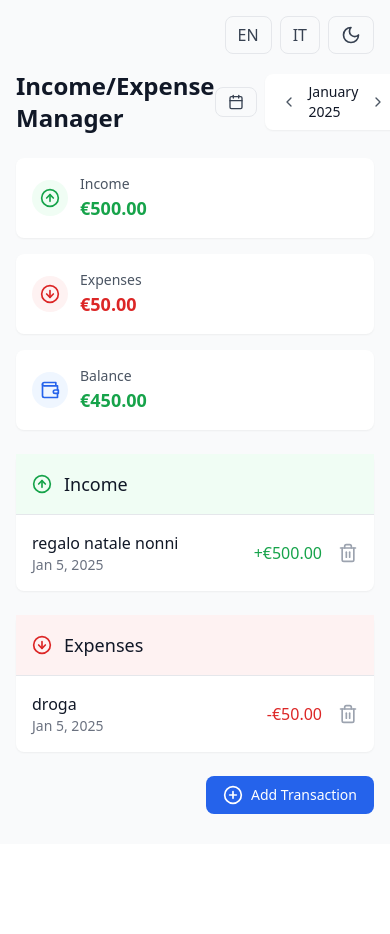
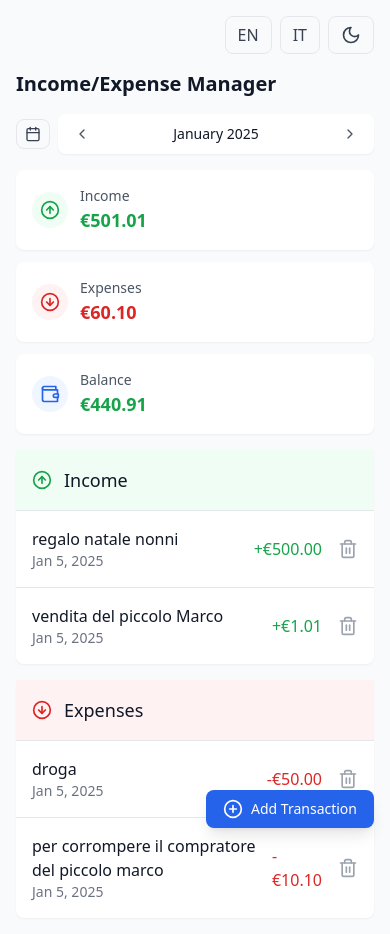
Before and after one commit to EletrolXaul/React-Entrate-Uscite, a React (Vite) app: page / in a window 390 px wide. Before the commit the page ends 844 px from the top, so only its background shows below. Built offline with nearby package versions, Linux system fonts and the light colour scheme; data requests are answered from the project's data file.

Commit message:
correzioni varie lato mobile view

```diff
--- a/db.json
+++ b/db.json
@@ -27,6 +27,20 @@
       "title": "droga",
       "amount": 50,
       "date": "2025-01-05"
+    },
+    {
+      "id": "a928",
+      "type": "income",
+      "title": "vendita del piccolo Marco",
+      "amount": 1.01,
+      "date": "2025-01-05"
+    },
+    {
+      "id": "0c41",
+      "type": "expense",
+      "title": "per corrompere il compratore del piccolo marco",
+      "amount": 10.1,
+      "date": "2025-01-05"
     }
   ]
 }
--- a/src/App.tsx
+++ b/src/App.tsx
@@ -29,15 +29,18 @@ export default function App() {
 
   return (
     <Layout>
-      <div className="max-w-7xl mx-auto space-y-6">
-        <div className="flex items-center justify-between">
-          <h1 className="text-2xl font-bold text-gray-900 dark:text-gray-100">{t('title')}</h1>
+      <div className="max-w-7xl mx-auto space-y-4 sm:space-y-6">
+        {/* Header più responsive */}
+        <div className="flex flex-col sm:flex-row items-start sm:items-center justify-between gap-4">
+          <h1 className="text-xl sm:text-2xl font-bold text-gray-900 dark:text-gray-100">{t('title')}</h1>
+          <div className="w-full sm:w-auto">
             <MonthYearPicker
               month={month}
               year={year}
               onMonthChange={setMonth}
               onYearChange={setYear}
             />
+          </div>
         </div>
 
         <Summary income={totalIncome} expenses={totalExpenses} />
@@ -48,7 +51,7 @@ export default function App() {
             <p className="mt-2 text-sm text-gray-600 dark:text-gray-400">{t('loading')}</p>
           </div>
         ) : (
-          <div className="grid grid-cols-1 md:grid-cols-2 gap-6">
+          <div className="grid grid-cols-1 lg:grid-cols-2 gap-4 sm:gap-6">
             <TransactionList
               transactions={transactions}
               onDelete={deleteTransaction}
@@ -62,10 +65,11 @@ export default function App() {
           </div>
         )}
 
-        <div className="flex justify-end">
+        {/* Bottone fisso in basso su mobile */}
+        <div className="fixed bottom-4 right-4 sm:relative sm:bottom-auto sm:right-auto sm:flex sm:justify-end">
           <button
             onClick={openModal}
-            className="flex items-center px-4 py-2 border border-transparent rounded-lg text-sm font-medium text-white bg-blue-600 hover:bg-blue-700 focus:outline-none focus:ring-2 focus:ring-offset-2 focus:ring-blue-500 transition-colors"
+            className="flex items-center px-4 py-2 border border-transparent rounded-lg text-sm font-medium text-white bg-blue-600 hover:bg-blue-700 focus:outline-none focus:ring-2 focus:ring-offset-2 focus:ring-blue-500 transition-colors shadow-lg sm:shadow-none"
           >
             <PlusCircle className="w-5 h-5 mr-2" />
             {t('addTransaction')}
--- a/src/components/MonthYearPicker.tsx
+++ b/src/components/MonthYearPicker.tsx
@@ -42,16 +42,16 @@ export function MonthYearPicker({
   };
 
   return (
-    <div className="flex items-center space-x-2">
+    <div className="flex items-center space-x-2 w-full sm:w-auto">
       <button
         onClick={handleCurrentMonth}
         title={t('currentMonth')}
-        className="px-3 py-1.5 border dark:border-gray-700 rounded-lg text-gray-700 dark:text-gray-300 hover:bg-gray-100 dark:hover:bg-gray-800 flex items-center"
+        className="px-2 sm:px-3 py-1.5 border dark:border-gray-700 rounded-lg text-gray-700 dark:text-gray-300 hover:bg-gray-100 dark:hover:bg-gray-800 flex items-center"
       >
         <Calendar className="w-4 h-4" />
       </button>
 
-      <div className="flex items-center space-x-2 bg-white dark:bg-gray-800 rounded-lg shadow-sm px-3 py-2">
+      <div className="flex items-center justify-between flex-grow sm:flex-grow-0 space-x-2 bg-white dark:bg-gray-800 rounded-lg shadow-sm px-3 py-2">
         <button
           onClick={handlePrevMonth}
           className="p-1 hover:bg-gray-100 dark:hover:bg-gray-700 rounded transition-colors"
@@ -59,7 +59,7 @@ export function MonthYearPicker({
           <ChevronLeft className="w-4 h-4 text-gray-600 dark:text-gray-400" />
         </button>
 
-        <span className="text-sm font-medium text-gray-900 dark:text-gray-100">
+        <span className="text-sm font-medium text-gray-900 dark:text-gray-100 whitespace-nowrap">
           {months[month]} {year}
         </span>
 
--- a/src/components/Summary.tsx
+++ b/src/components/Summary.tsx
@@ -13,7 +13,7 @@ export function Summary({ income, expenses }: SummaryProps) {
   const isPositive = balance >= 0;
 
   return (
-    <div className="grid grid-cols-1 md:grid-cols-3 gap-4">
+    <div className="grid grid-cols-1 sm:grid-cols-2 lg:grid-cols-3 gap-3 sm:gap-4">
       <div className="bg-white dark:bg-gray-800 rounded-lg shadow-sm p-4 flex items-center justify-between">
         <div className="flex items-center space-x-3">
           <div className="p-2 bg-green-50 dark:bg-green-900/20 rounded-full">
```
Lines whose indentation alone changed are shown as unchanged.
